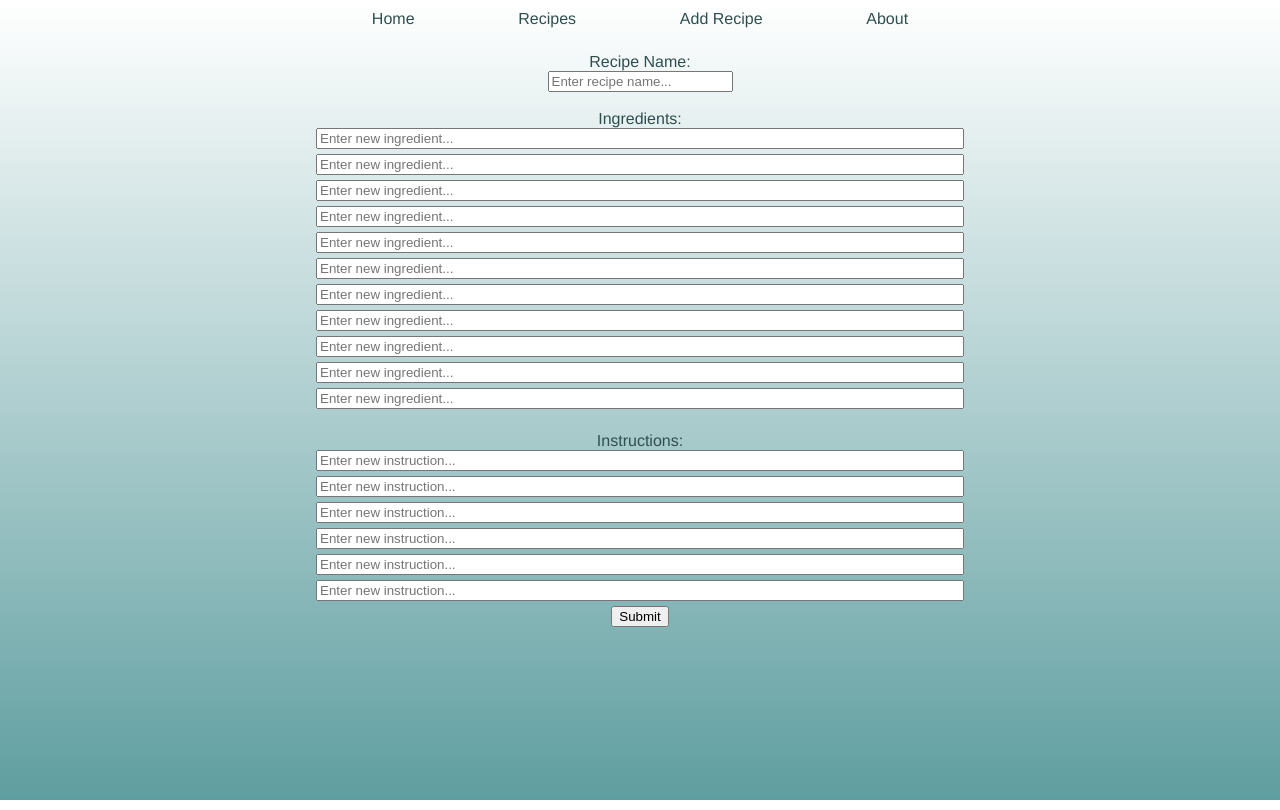
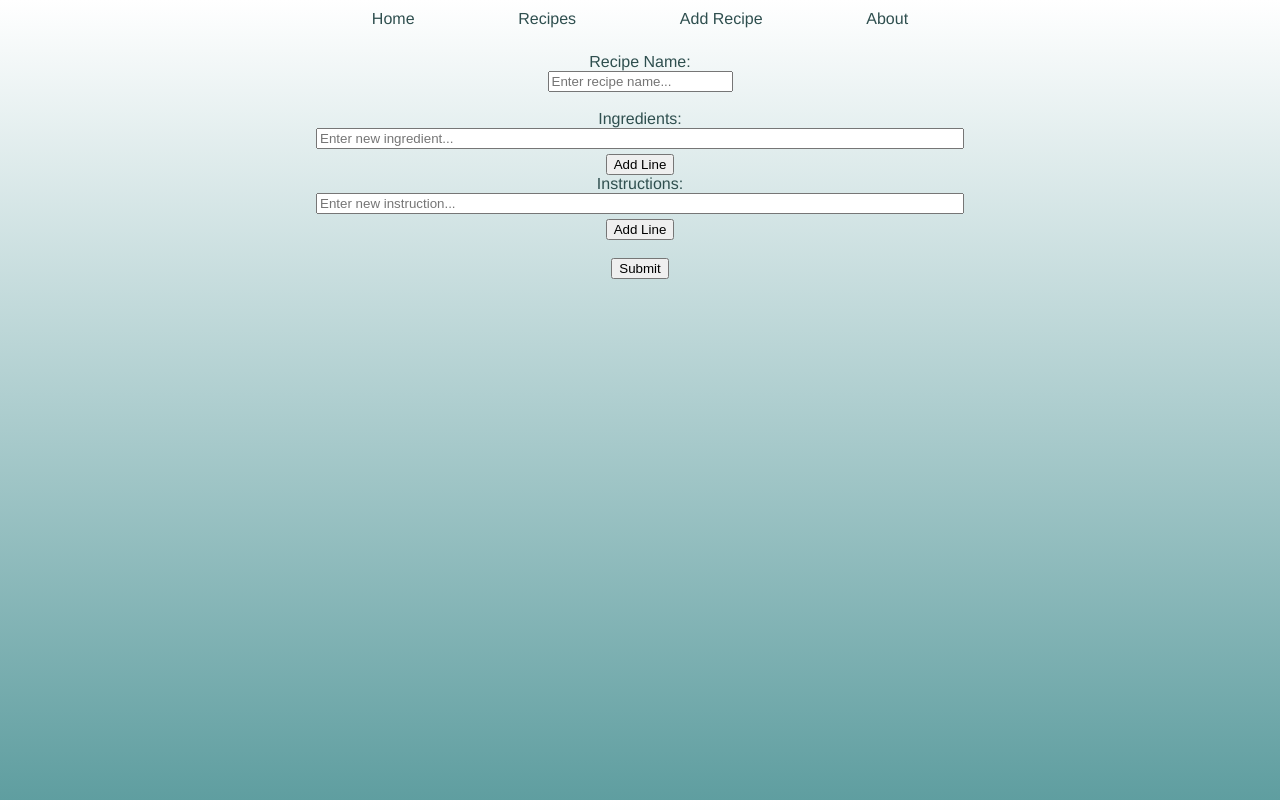
Before and after one commit to AlexanderGoose/recipes_app, a Flask app: page /add_recipe in a window 1280 px wide. Run offline with Flask 3, Linux system fonts and the light colour scheme; some web fonts are replaced.

Commit message:
add to add recipe to dynamically add inputs

```diff
--- /dev/null
+++ b/static/scripts/add_line.js
@@ -0,0 +1,60 @@
+document.addEventListener("DOMContentLoaded", () => {
+    const container = document.getElementById('add_new_ing_line_container');
+    var addButton = document.getElementById('add_new_ing_line_button');
+    const LIMIT = 20;
+
+    addButton.addEventListener("click", (e)=>{
+        if (container.childElementCount < LIMIT)
+        {
+            // prevent form from submitting automatically
+            e.preventDefault();
+
+            //create a wrapper
+            const wrapper = document.getElementById('add_new_ing_line_container');
+
+            //create a new input
+            const newInput = document.createElement('input');
+            newInput.type = 'text';
+            newInput.classList.add('ingredient');
+            newInput.name = 'ingredient';
+            newInput.placeholder = "Enter new item..."
+
+            wrapper.appendChild(newInput);
+        }
+        else
+        {
+            alert('Max number of ingredients have been added!');
+        }
+    })
+})
+
+
+document.addEventListener("DOMContentLoaded", () => {
+    const container = document.getElementById('add_new_instr_line_container');
+    var addInstrButton = document.getElementById('add_new_instr_line_button');
+    const LIMIT = 10;
+
+    addInstrButton.addEventListener("click", (e)=>{
+        if (container.childElementCount < LIMIT)
+        {
+            // prevent form from submitting automatically
+            e.preventDefault();
+
+            //create a wrapper
+            const wrapper = document.getElementById('add_new_instr_line_container');
+
+            //create a new input
+            const newInput = document.createElement('input');
+            newInput.type = 'text';
+            newInput.classList.add('instruction');
+            newInput.name = 'instruction';
+            newInput.placeholder = "Enter new item..."
+
+            wrapper.appendChild(newInput);
+        }
+        else
+        {
+            alert('Max number of instructions have been added!');
+        }
+    })
+})
--- a/static/style.css
+++ b/static/style.css
@@ -45,7 +45,7 @@ a {
     width: 50%;
 }
 
-.add_recipe_container {
+#add_recipe_container {
     margin-top: 25px;
     text-align: center;
 }
--- a/templates/addRecipe.html
+++ b/templates/addRecipe.html
@@ -2,34 +2,33 @@
 
 {% block content %}
 
-<div class="add_recipe_container">
+<div id="add_recipe_container">
     <form action="/add_recipe" method="post">
         <label for="Recipe Name">Recipe Name: </label><br>
         <input type="text" id="new_recipe_name" name="new_recipe_name" placeholder="Enter recipe name..." required>
         <br><br>
 
+        <!-- ADD ingredients -->
         <label for="ingredients">Ingredients: </label><br>
         <input type="text" class="ingredient" name="ingredient" placeholder="Enter new ingredient..." required><br>
-        <input type="text" class="ingredient" name="ingredient" placeholder="Enter new ingredient..."></input><br>
-        <input type="text" class="ingredient" name="ingredient" placeholder="Enter new ingredient..."></input><br>
-        <input type="text" class="ingredient" name="ingredient" placeholder="Enter new ingredient..."></input><br>
-        <input type="text" class="ingredient" name="ingredient" placeholder="Enter new ingredient..."></input><br>
-        <input type="text" class="ingredient" name="ingredient" placeholder="Enter new ingredient..."></input><br>
-        <input type="text" class="ingredient" name="ingredient" placeholder="Enter new ingredient..."></input><br>
-        <input type="text" class="ingredient" name="ingredient" placeholder="Enter new ingredient..."></input><br>
-        <input type="text" class="ingredient" name="ingredient" placeholder="Enter new ingredient..."></input><br>
-        <input type="text" class="ingredient" name="ingredient" placeholder="Enter new ingredient..."></input><br>
-        <input type="text" class="ingredient" name="ingredient" placeholder="Enter new ingredient..."></input><br>
+
+        <!-- stores new ing lines -->
+        <div id="add_new_ing_line_container">
+
+        </div>
+        <button type="button" id="add_new_ing_line_button">Add Line</button>
 
         <br>
+        <!-- ADD instructions -->
+        <label for="instructions">Instructions: </label><br>
+        <input type="text" class="instruction" name="instruction" placeholder="Enter new instruction..." required><br>
 
-        <label for="instructions">Instructions: </label><br>
-        <input class="instruction" name="instruction" placeholder="Enter new instruction..." required></input><br>
-        <input class="instruction" name="instruction" placeholder="Enter new instruction..."></input><br>
-        <input class="instruction" name="instruction" placeholder="Enter new instruction..."></input><br>
-        <input class="instruction" name="instruction" placeholder="Enter new instruction..."></input><br>
-        <input class="instruction" name="instruction" placeholder="Enter new instruction..."></input><br>
-        <input class="instruction" name="instruction" placeholder="Enter new instruction..."></input><br>
+        <!-- stores new instr lines-->
+        <div id="add_new_instr_line_container">
+
+        </div>
+        <button type="button" id="add_new_instr_line_button">Add Line</button>
+        <br><br>
 
         <input id="submit_recipe" type="submit">
     </form>
--- a/templates/template.html
+++ b/templates/template.html
@@ -2,7 +2,7 @@
 <html lang="en">
 <head>
     <link rel="stylesheet" type="text/css" href="/static/style.css">
-
+    <script src="{{ url_for('static', filename='scripts/add_line.js') }}"></script>
     <link rel="preconnect" href="https://fonts.googleapis.com">
     <link rel="preconnect" href="https://fonts.gstatic.com" crossorigin>
     <link href="https://fonts.googleapis.com/css2?family=Ojuju:wght@200..800&display=swap" rel="stylesheet">
```
